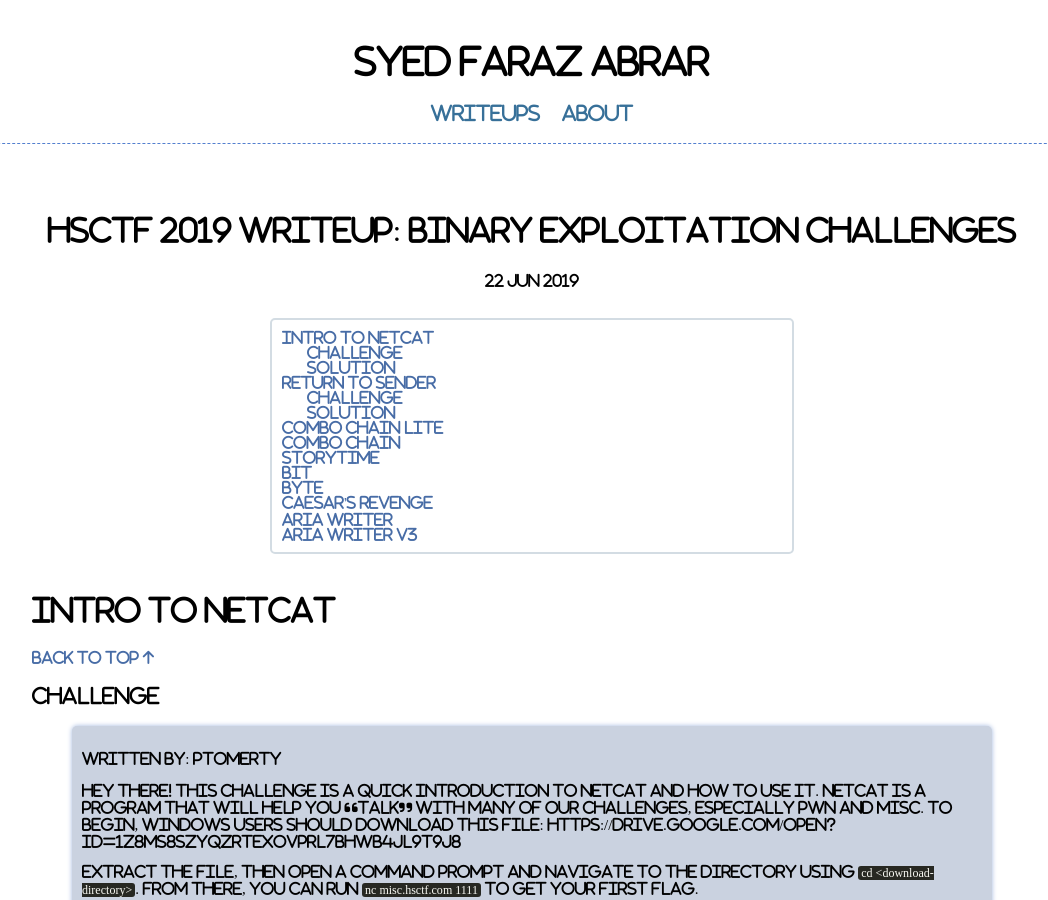
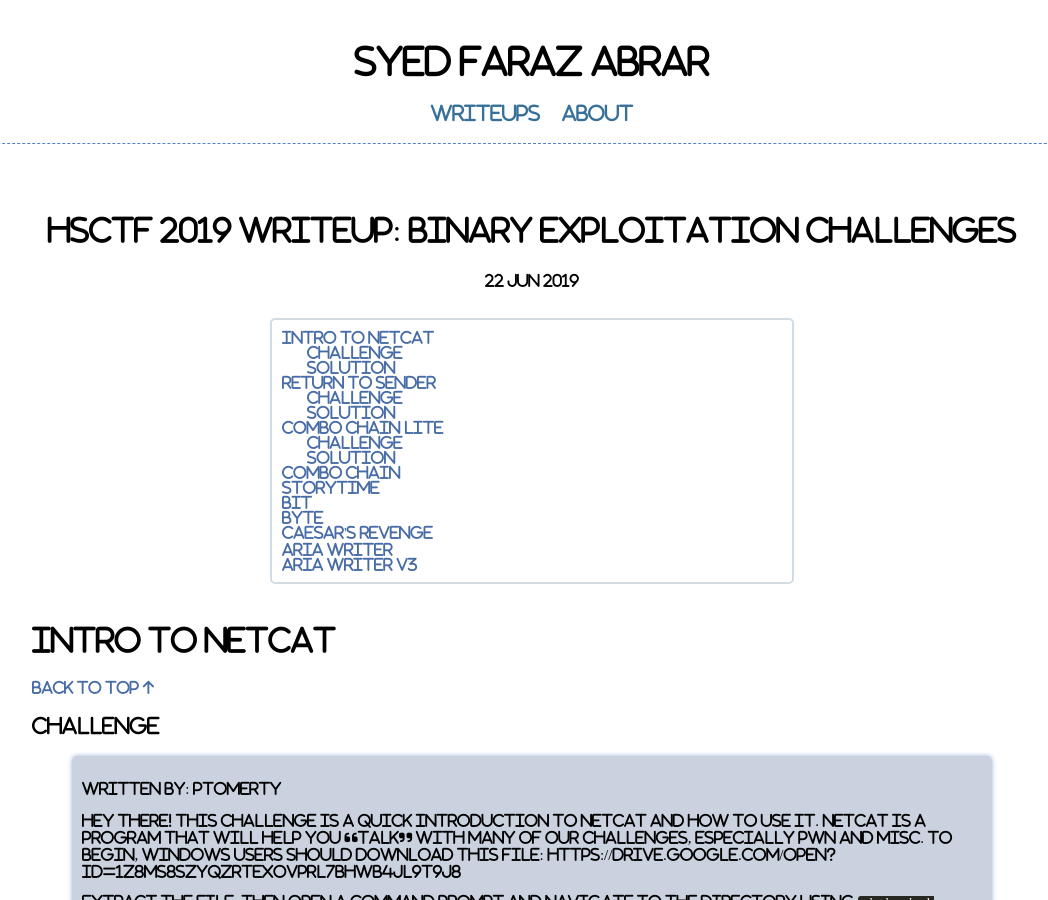
Before and after one commit to farazsth98/farazsth98.github.io, a Jekyll site: the page built from _posts/2019-06-23-hsctf-binary-exploitation-challenges.markdown, in a window 1280 px wide and 900 px high. Shown: the whole window, without its empty margins (108-1156 px from the left). Built offline with Jekyll 4.4.1, drawn with Linux system fonts in a browser that asks for light colours; nearby versions of some CDN libraries.

Commit message:
Fixed TOC

```diff
--- a/_posts/2019-06-23-hsctf-binary-exploitation-challenges.markdown
+++ b/_posts/2019-06-23-hsctf-binary-exploitation-challenges.markdown
@@ -20,6 +20,10 @@
     </ul>
     </li>
     <li><a href="#combo-chain-lite" id="markdown-toc-h1-header">Combo Chain Lite</a>
+    <ul>
+        <li><a href="#challenge-2" id="markdown-toc-h3-header">Challenge</a></li>
+        <li><a href="#solution-2" id="markdown-toc-h3-header">Solution</a></li>
+    </ul>
     </li>
     <li><a href="#combo-chain" id="markdown-toc-h1-header">Combo Chain</a>
     </li>
```
